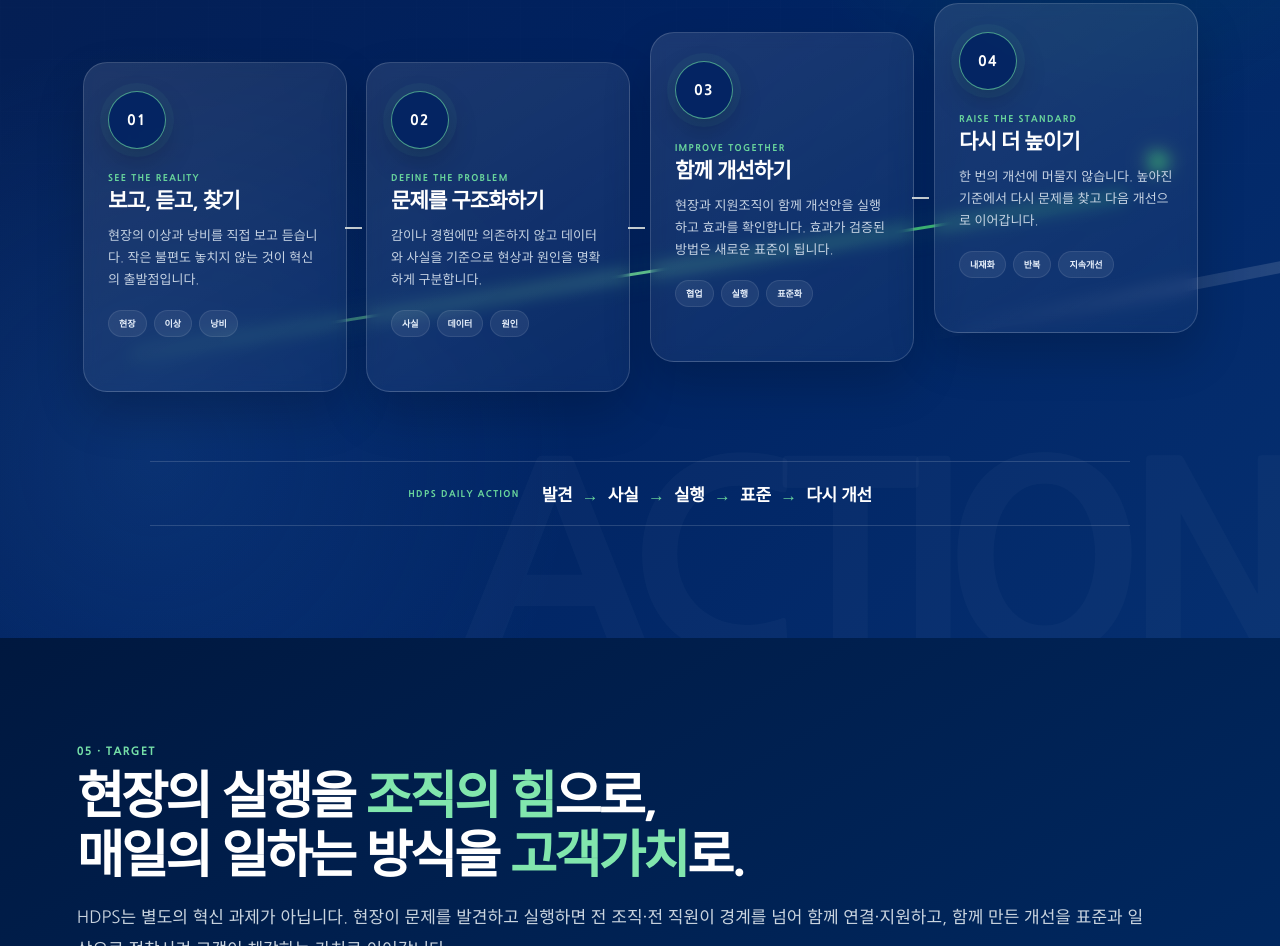
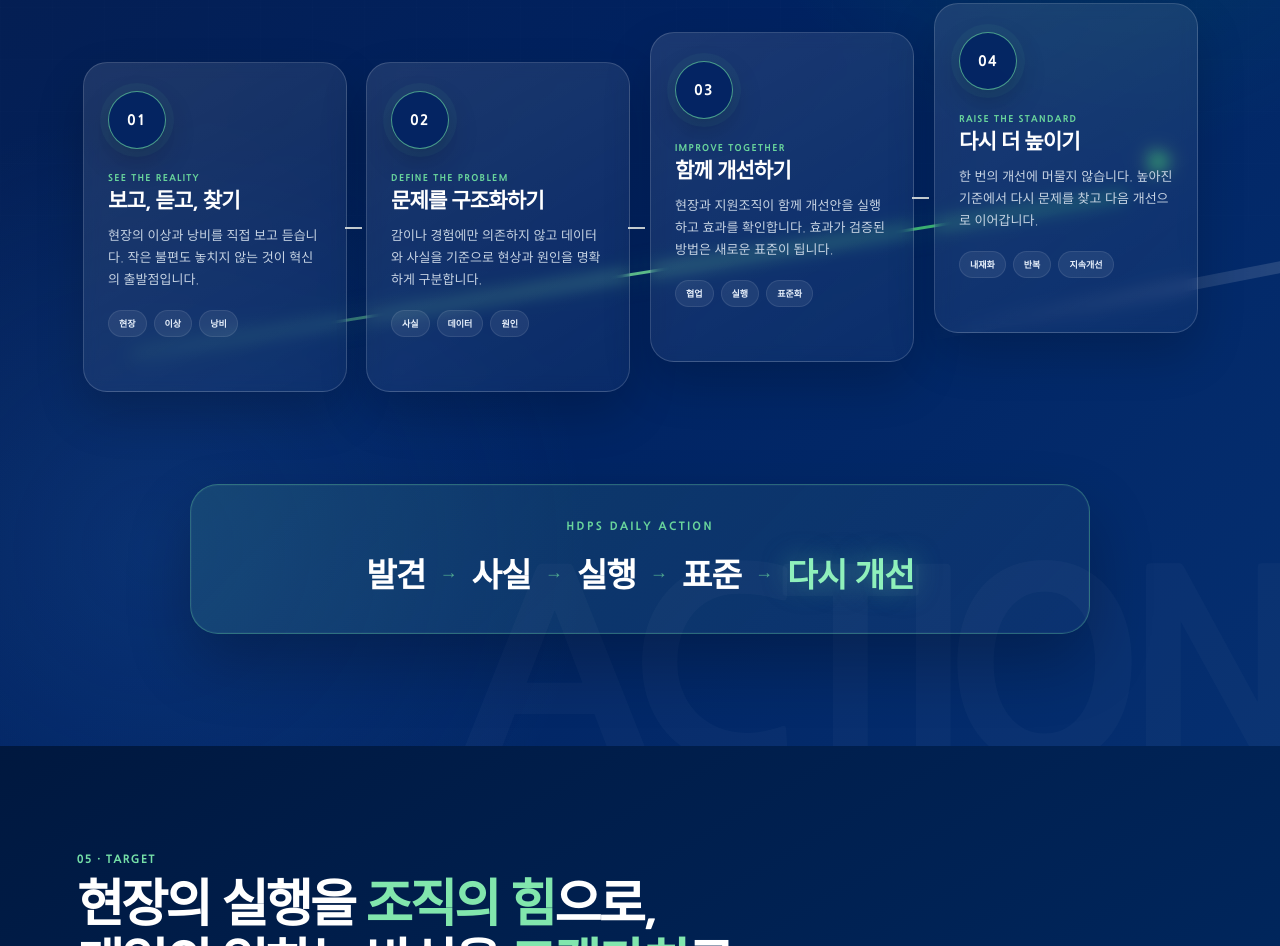
Before and after one commit to hastom79-hue/hd-08, a plain HTML site: page index.html in a window 1280 px wide. Shown: the part 4633-5579 px from the top of the page. Drawn offline with Linux system fonts and the light colour scheme.

Commit message:
Add files via upload

```diff
--- a/index.html
+++ b/index.html
@@ -8,7 +8,7 @@
 <link rel="preconnect" href="https://fonts.googleapis.com">
 <link rel="preconnect" href="https://fonts.gstatic.com" crossorigin>
 <link href="https://fonts.googleapis.com/css2?family=Nanum+Gothic:wght@400;700;800&display=swap" rel="stylesheet">
-<link rel="stylesheet" href="style.css?v=20260818-14-news-hero">
+<link rel="stylesheet" href="style.css?v=20260818-15-mantra-emphasis">
 </head>
 <body>
 <div class="progress" id="progress"></div>
@@ -307,8 +307,10 @@
   </div>
 
   <div class="action-mantra reveal">
-    <span>HDPS DAILY ACTION</span>
-    <strong>발견 <i>→</i> 사실 <i>→</i> 실행 <i>→</i> 표준 <i>→</i> 다시 개선</strong>
+    <span class="mantra-label">HDPS DAILY ACTION</span>
+    <div class="mantra-flow">
+      <b class="mantra-phase">발견</b><i>→</i><b class="mantra-phase">사실</b><i>→</i><b class="mantra-phase">실행</b><i>→</i><b class="mantra-phase">표준</b><i>→</i><b class="mantra-phase mantra-final">다시 개선</b>
+    </div>
   </div>
 </section>
 
@@ -389,6 +391,6 @@
 <footer><div><strong>HD현대 · HD건설기계 · LEAN 제조혁신활동</strong><p>HDPS · 생산혁신활동의 체계화</p></div><div class="tag">ONE TEAM · ONE GOAL · CUSTOMER SATISFACTION</div></footer>
 <button class="backtop" id="backtop" aria-label="맨 위로">↑</button>
 
-<script src="script.js?v=20260818-14-news-hero" defer></script>
+<script src="script.js?v=20260818-15-mantra-emphasis" defer></script>
 </body>
 </html>
--- a/script.js
+++ b/script.js
@@ -149,6 +149,7 @@ if(fine&&!reduced){
 (()=>{
   const action=document.querySelector('.action');
   const actionSteps=[...document.querySelectorAll('.action-step')];
+  const mantraPhases=[...document.querySelectorAll('.mantra-phase')];
   if(!action || !actionSteps.length) return;
 
   let started=false;
@@ -157,6 +158,8 @@ if(fine&&!reduced){
     started=true;
     action.classList.add('action-live');
     actionSteps.forEach((step,i)=>setTimeout(()=>step.classList.add('action-on'),140+i*190));
+    const mantraStart=140+actionSteps.length*190+260;
+    mantraPhases.forEach((phase,i)=>setTimeout(()=>phase.classList.add('on'),reduced?0:mantraStart+i*180));
   };
 
   if('IntersectionObserver' in window){
--- a/style.css
+++ b/style.css
@@ -200,13 +200,19 @@ footer{min-height:88px;padding:22px clamp(30px,6vw,100px);display:flex;align-ite
 .action .step-tags span{padding:6px 10px;border-radius:999px;background:rgba(255,255,255,.07);border:1px solid rgba(255,255,255,.09);color:#e7f0fb;font-size:9px;font-weight:800;transition:.22s}
 .action .action-step:hover .step-tags span{background:rgba(105,213,156,.12);border-color:rgba(105,213,156,.28)}
 .action-mantra{
-  position:relative;z-index:3;max-width:980px;margin:55px auto 0;padding:19px 26px;
-  display:flex;align-items:center;justify-content:center;gap:22px;flex-wrap:wrap;
-  border-top:1px solid rgba(255,255,255,.15);border-bottom:1px solid rgba(255,255,255,.15);
+  position:relative;z-index:3;max-width:900px;margin:78px auto 0;padding:36px 44px;
+  display:flex;flex-direction:column;align-items:center;gap:16px;text-align:center;
+  border-radius:28px;border:1px solid rgba(105,213,156,.32);
+  background:linear-gradient(135deg,rgba(105,213,156,.14),rgba(255,255,255,.03));
+  box-shadow:0 30px 64px rgba(0,0,0,.24),0 0 0 1px rgba(255,255,255,.03) inset;
 }
-.action-mantra>span{color:#69d59c;font-size:9px;letter-spacing:.16em;font-weight:900}
-.action-mantra strong{font-size:17px;color:#fff;letter-spacing:-.02em}
-.action-mantra i{font-style:normal;color:#69d59c;margin:0 5px}
+.mantra-label{color:#69d59c;font-size:11px;letter-spacing:.22em;font-weight:900}
+.mantra-flow{display:flex;align-items:center;justify-content:center;gap:14px;flex-wrap:wrap}
+.mantra-flow i{font-style:normal;color:#69d59c;font-size:18px;opacity:.7}
+.mantra-phase{display:inline-block;font-size:clamp(20px,2.6vw,34px);color:#fff;letter-spacing:-.03em;font-weight:900;opacity:.3;transform:translateY(8px) scale(.94);transition:opacity .5s var(--ease),transform .5s var(--ease),text-shadow .5s var(--ease)}
+.mantra-phase.on{opacity:1;transform:none}
+.mantra-final{color:#8ff0bb}
+.mantra-final.on{text-shadow:0 0 26px rgba(105,213,156,.55)}
 
 @keyframes actionScan{0%{transform:translateX(-115%);opacity:0}16%{opacity:.8}65%{opacity:.65}100%{transform:translateX(115%);opacity:0}}
 
@@ -222,8 +228,10 @@ footer{min-height:88px;padding:22px clamp(30px,6vw,100px);display:flex;align-ite
   .action-rise{grid-template-columns:1fr;gap:14px;padding:0}
   .action .action-step{min-height:0;padding:23px 20px}
   .action .step-copy{margin-top:18px}
-  .action-mantra{margin-top:34px;padding-inline:8px;text-align:center}
-  .action-mantra strong{font-size:14px;line-height:1.6}
+  .action-mantra{margin-top:44px;padding:26px 20px;border-radius:22px}
+  .mantra-phase{font-size:19px}
+  .mantra-flow{gap:9px}
+  .mantra-flow i{font-size:14px}
 }
 .action .action-step.action-muted{opacity:.48;filter:saturate(.68)}
 
```
